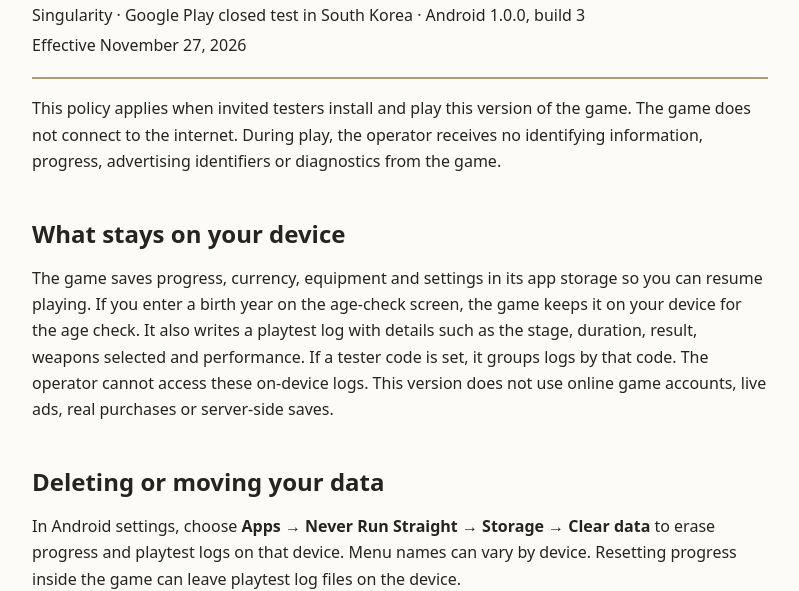
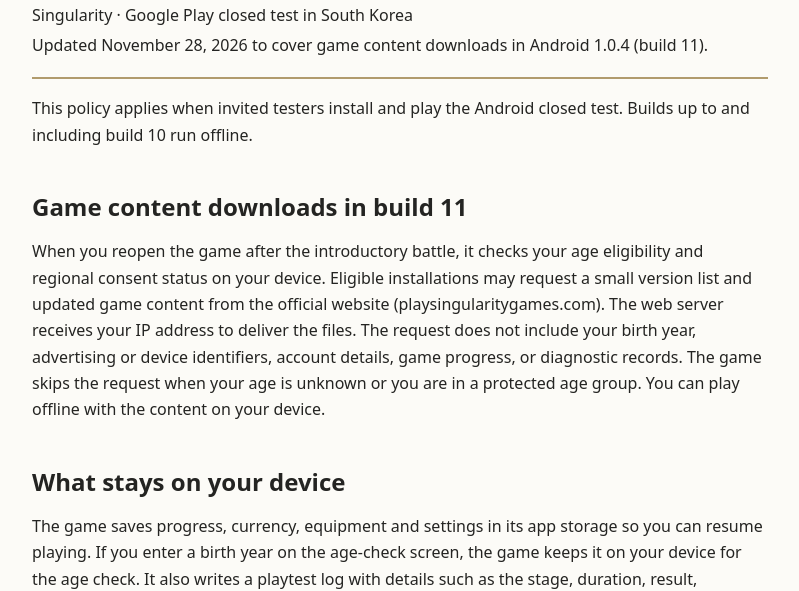
Before and after one commit to Singularity-labs-kr/singularity-labs-kr.github.io, a plain HTML site: page en/privacy-test/index.html in a window 1280 px wide. Shown: the part 213-804 px from the top of the page, without its empty margins (240-1039 px from the left). Drawn offline with Linux system fonts and the light colour scheme.

Commit message:
한국 비공개 테스트의 오프라인 판과 게임 자료를 받는 빌드 11을 구분해 안내한다

```diff
--- a/en/privacy-test/index.html
+++ b/en/privacy-test/index.html
@@ -2,8 +2,10 @@
 <html lang="en"><head><meta charset="utf-8"><meta name="viewport" content="width=device-width, initial-scale=1"><title>Never Run Straight Privacy Policy</title>
 <link rel="alternate" hreflang="ko" href="/ko/privacy-test/"><style>*{box-sizing:border-box}body{margin:0;background:#fcfbf7;color:#242422;font-family:system-ui,sans-serif;line-height:1.65}main{max-width:52rem;margin:0 auto;padding:1.5rem clamp(1rem,4vw,3rem) 4rem}nav{display:flex;justify-content:space-between;gap:1rem}a{color:#264c57;text-underline-offset:.16em}header{border-bottom:2px solid #b19b6d;padding:2rem 0 1rem}header p{margin:.2rem 0}h1,h2,h3{line-height:1.25}h1{margin:.4rem 0;font-size:clamp(2rem,6vw,3rem)}h2{margin:2.75rem 0 .75rem;font-size:1.5rem}h3{margin:1.8rem 0 .6rem}ul{padding-left:1.4rem}li{margin:.35rem 0}.table-scroll{overflow-x:auto;margin:1rem 0;max-width:100%}.table-scroll:focus-visible,a:focus-visible{outline:3px solid #295e85;outline-offset:2px}table{border-collapse:collapse;width:100%;font-size:.94rem}th,td{padding:.45rem .55rem;border-bottom:1px solid #cccbc5;text-align:left;vertical-align:top}thead th{background:#e8e5dc}tbody th{font-weight:500}td{font-variant-numeric:tabular-nums}tbody tr:nth-child(even){background:#f3f1e9}@media(max-width:28rem){table{font-size:.855rem}th,td{padding:.4rem .3rem}}@media print{nav{display:none}main{max-width:none;padding:0}.table-scroll{overflow:visible}}</style></head>
 <body><main><nav><a href="/en/support/">Game support</a><a lang="ko" hreflang="ko" href="/ko/privacy-test/">한국어</a></nav>
-<header><h1>Never Run Straight Privacy Policy</h1><p>Singularity · Google Play closed test in South Korea · Android 1.0.0, build 3</p><p>Effective November 27, 2026</p></header>
-<p>This policy applies when invited testers install and play this version of the game. The game does not connect to the internet. During play, the operator receives no identifying information, progress, advertising identifiers or diagnostics from the game.</p>
+<header><h1>Never Run Straight Privacy Policy</h1><p>Singularity · Google Play closed test in South Korea</p><p>Updated November 28, 2026 to cover game content downloads in Android 1.0.4 (build 11).</p></header>
+<p>This policy applies when invited testers install and play the Android closed test. Builds up to and including build 10 run offline.</p>
+<h2>Game content downloads in build 11</h2>
+<p>When you reopen the game after the introductory battle, it checks your age eligibility and regional consent status on your device. Eligible installations may request a small version list and updated game content from the official website (playsingularitygames.com). The web server receives your IP address to deliver the files. The request does not include your birth year, advertising or device identifiers, account details, game progress, or diagnostic records. The game skips the request when your age is unknown or you are in a protected age group. You can play offline with the content on your device.</p>
 <h2>What stays on your device</h2>
 <p>The game saves progress, currency, equipment and settings in its app storage so you can resume playing. If you enter a birth year on the age-check screen, the game keeps it on your device for the age check. It also writes a playtest log with details such as the stage, duration, result, weapons selected and performance. If a tester code is set, it groups logs by that code. The operator cannot access these on-device logs. This version does not use online game accounts, live ads, real purchases or server-side saves.</p>
 <h2>Deleting or moving your data</h2>
```
Also changed, not shown: ko/privacy-test/index.html (+4 -2 lines).
